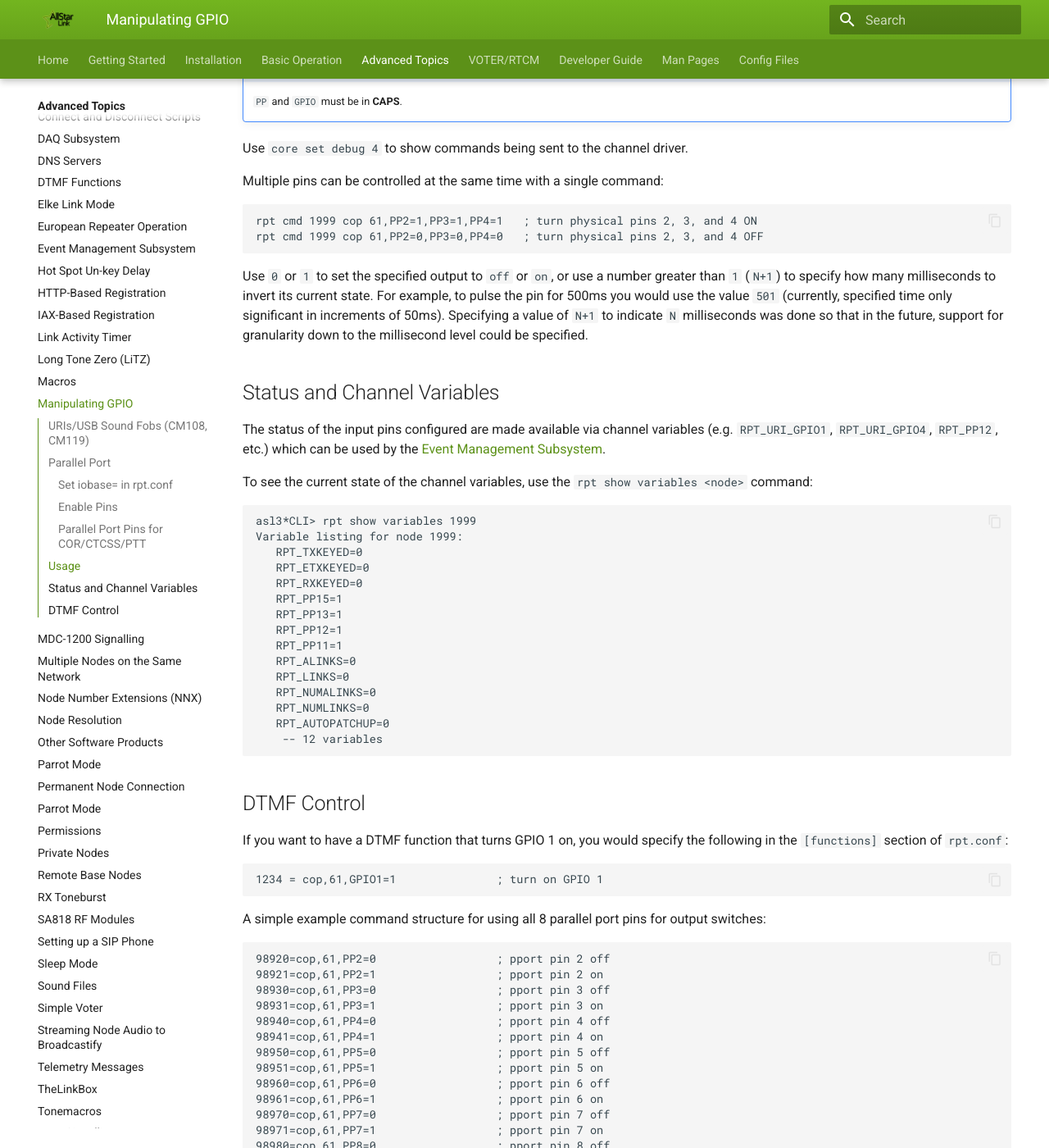
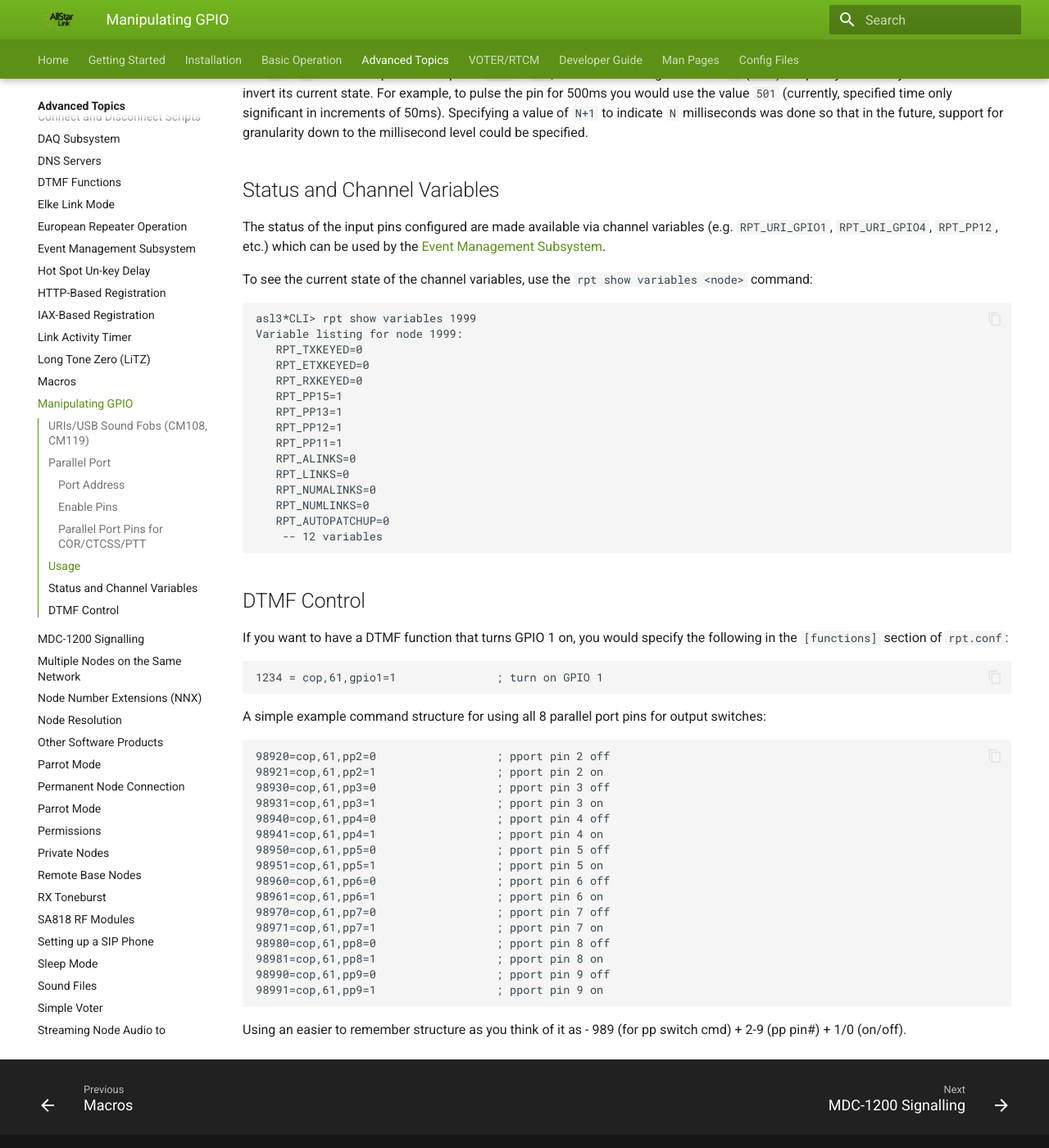
Before and after one commit to AllStarLink/ASL3-Manual, an MkDocs documentation site: the page built from docs/adv-topics/gpio.md, in a window 1280 px wide and 1400 px high, scrolled down 3023 px. Shown: the whole window at 82% size. Built offline with MkDocs 1.6.1 and Material for MkDocs 9.7.7, drawn with Linux system fonts in a browser that asks for light colours; some of the changed text lies outside the part shown.

Commit message:
Remove case requirement for GPIO/PP and update info about port address.

````diff
--- a/docs/adv-topics/gpio.md
+++ b/docs/adv-topics/gpio.md
@@ -28,7 +28,7 @@
 !!! note "Doug Hall RBI-1"
     If you imagine you might use a Doug Hall RBI-1 interface, then use Parallel Port pins starting **after** `pp4` as the first three (`pp2`, `pp3`, and `pp4`) would be used for that device, and is unchangeable.
 
-### Set `iobase=` in `rpt.conf`
+### Port Address
 To find the I/O address of your parallel port, use `dmesg` to look at the boot log:
 
 ```
@@ -37,19 +37,11 @@
 [   12.914994] parport0: PC-style at 0x378 (0x778), irq 7 [PCSPP,TRISTATE,EPP]
 ```
 
-For the above `paraport0`, the I/O address is `0x378`.
+For the above `parport0`, the I/O address is `0x378`.
 
-The `iobase=` must be set in the node definition in `rpt.conf` to the I/O address of the port. Standard ports are `0x378`, `0x278` and `0x3bc` for LPT1, LPT2, and LPT3 respectively.
+By default, `chan_simpleusb` and `chan_usbradio` will use `/dev/parport0` and base address `0x378`. If you need to change them, see the `pport` and `pbase` settings in the `[general]` stanza of `simpleusb.conf` or `usbradio.conf`.
 
-Sample:
-
-```
-[1999](node-main)
-idrecording = |iWB6NIL
-duplex = 2
-rxchannel = SimpleUSB/1999
-iobase=0x378                        ; set I/O address to 0x378 for LPT1
-```
+Standard ports are `0x378`, `0x278` and `0x3bc` for LPT1, LPT2, and LPT3 respectively.
 
 ### Enable Pins
 The pins you want to use (input or output) need to be defined in `simpleusb.conf` or `usbradio.conf`, depending on which channel driver you are using.
@@ -97,21 +89,18 @@
 Sample:
 
 ```
-rpt cmd 1999 cop 61,PP2=0           ; turn physical pin 2 off
-rpt cmd 1999 cop 61,PP2=1           ; turn physical pin 2 on
-rpt cmd 1999 cop 61,GPIO1=0         ; turn GPIO1 off
+rpt cmd 1999 cop 61,pp2=0           ; turn physical pin 2 off
+rpt cmd 1999 cop 61,pp2=1           ; turn physical pin 2 on
+rpt cmd 1999 cop 61,gpio1=0         ; turn GPIO1 off
 ```
-
-!!! note "Syntax Note"
-    `PP` and `GPIO` must be in **CAPS**.
 
 Use `core set debug 4` to show commands being sent to the channel driver.
 
 Multiple pins can be controlled at the same time with a single command:
 
 ```
-rpt cmd 1999 cop 61,PP2=1,PP3=1,PP4=1   ; turn physical pins 2, 3, and 4 ON
-rpt cmd 1999 cop 61,PP2=0,PP3=0,PP4=0   ; turn physical pins 2, 3, and 4 OFF
+rpt cmd 1999 cop 61,pp2=1,pp3=1,pp4=1   ; turn physical pins 2, 3, and 4 ON
+rpt cmd 1999 cop 61,pp2=0,pp3=0,pp4=0   ; turn physical pins 2, 3, and 4 OFF
 ```
 
 Use `0` or `1` to set the specified output to `off` or `on`, or use a number greater than `1` (`N+1`) to specify how many milliseconds to invert its current state. For example, to pulse the pin for 500ms you would use the value `501` (currently, specified time only significant in increments of 50ms). Specifying a value of `N+1` to indicate `N` milliseconds was done so that in the future, support for granularity down to the millisecond level could be specified.
@@ -144,28 +133,28 @@
 If you want to have a DTMF function that turns GPIO 1 on, you would specify the following in the `[functions]` section of `rpt.conf`:
 
 ```
-1234 = cop,61,GPIO1=1               ; turn on GPIO 1
+1234 = cop,61,gpio1=1               ; turn on GPIO 1
 ```
 
 A simple example command structure for using all 8 parallel port pins for output switches:
 
 ```
-98920=cop,61,PP2=0                  ; pport pin 2 off
-98921=cop,61,PP2=1                  ; pport pin 2 on
-98930=cop,61,PP3=0                  ; pport pin 3 off
-98931=cop,61,PP3=1                  ; pport pin 3 on
-98940=cop,61,PP4=0                  ; pport pin 4 off
-98941=cop,61,PP4=1                  ; pport pin 4 on
-98950=cop,61,PP5=0                  ; pport pin 5 off
-98951=cop,61,PP5=1                  ; pport pin 5 on
-98960=cop,61,PP6=0                  ; pport pin 6 off
-98961=cop,61,PP6=1                  ; pport pin 6 on
-98970=cop,61,PP7=0                  ; pport pin 7 off
-98971=cop,61,PP7=1                  ; pport pin 7 on
-98980=cop,61,PP8=0                  ; pport pin 8 off
-98981=cop,61,PP8=1                  ; pport pin 8 on
-98990=cop,61,PP9=0                  ; pport pin 9 off
-98991=cop,61,PP9=1                  ; pport pin 9 on
+98920=cop,61,pp2=0                  ; pport pin 2 off
+98921=cop,61,pp2=1                  ; pport pin 2 on
+98930=cop,61,pp3=0                  ; pport pin 3 off
+98931=cop,61,pp3=1                  ; pport pin 3 on
+98940=cop,61,pp4=0                  ; pport pin 4 off
+98941=cop,61,pp4=1                  ; pport pin 4 on
+98950=cop,61,pp5=0                  ; pport pin 5 off
+98951=cop,61,pp5=1                  ; pport pin 5 on
+98960=cop,61,pp6=0                  ; pport pin 6 off
+98961=cop,61,pp6=1                  ; pport pin 6 on
+98970=cop,61,pp7=0                  ; pport pin 7 off
+98971=cop,61,pp7=1                  ; pport pin 7 on
+98980=cop,61,pp8=0                  ; pport pin 8 off
+98981=cop,61,pp8=1                  ; pport pin 8 on
+98990=cop,61,pp9=0                  ; pport pin 9 off
+98991=cop,61,pp9=1                  ; pport pin 9 on
 ```
 
 Using an easier to remember structure as you think of it as - 989 (for pp switch cmd) + 2-9 (pp pin#) + 1/0 (on/off).
````
